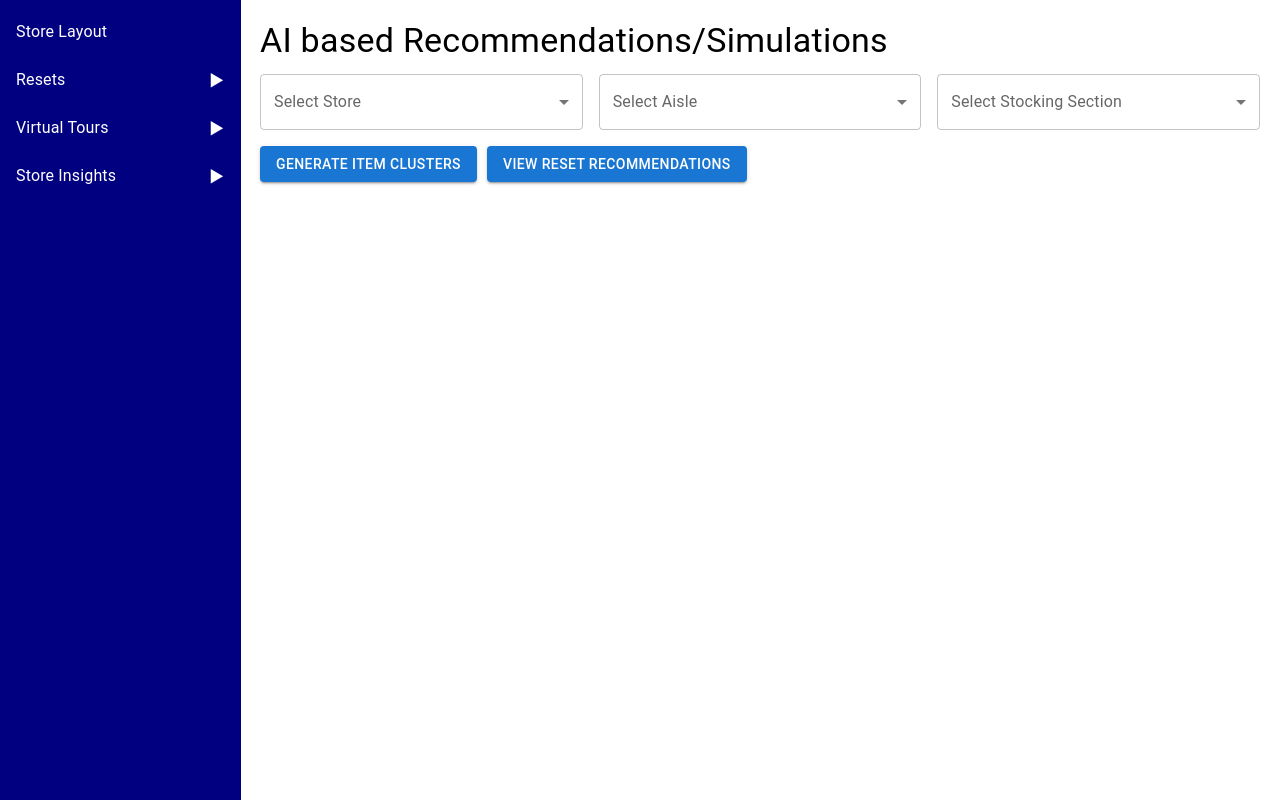
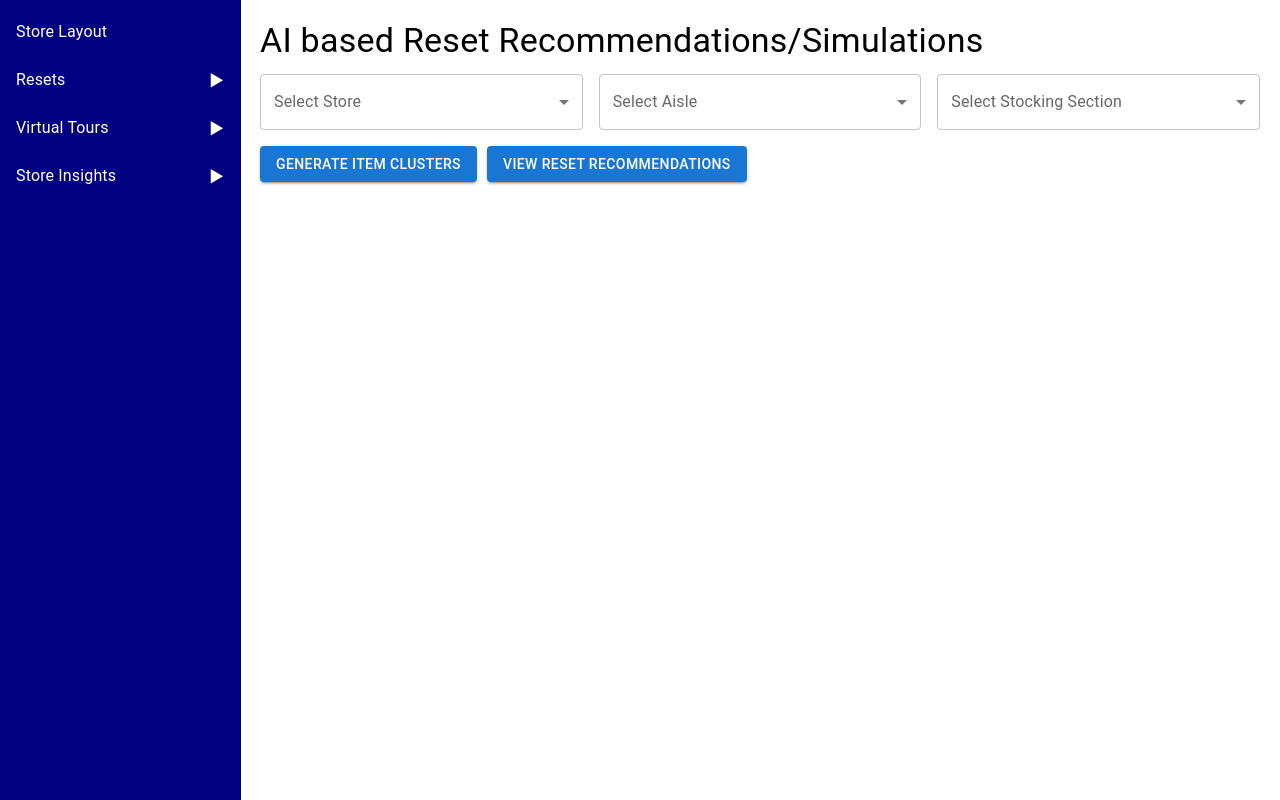
Before and after one commit to suren2k17/store-layout-app, a React (Create React App) app: page /ai-recommendations in a window 1280 px wide. Built offline with nearby package versions, Linux system fonts and the light colour scheme.

Commit message:
Changing the title of one screen

```diff
--- a/src/AIRecommendations.js
+++ b/src/AIRecommendations.js
@@ -77,7 +77,7 @@ function AIRecommendations() {
   return (
     <div>
        <Typography variant="h4" gutterBottom>
-      AI based Recommendations/Simulations
+      AI based Reset Recommendations/Simulations
        </Typography>
 <Grid container spacing={2}> {/* Wrap the content in a Grid container */}
       <Grid item xs={12} sm={4}> {/* Use responsive sizing */}
```
Also changed, not shown: 1 other file (tests, documents, lock files or other folders).
